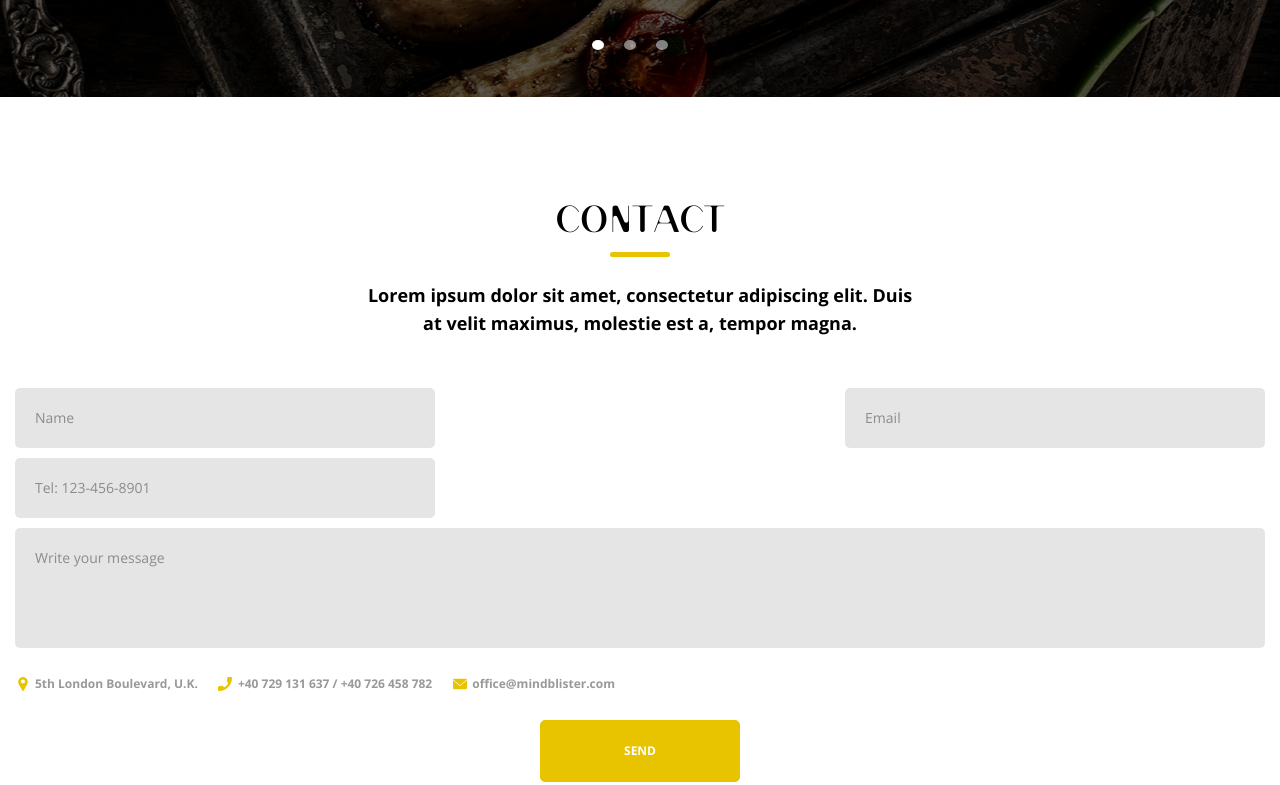
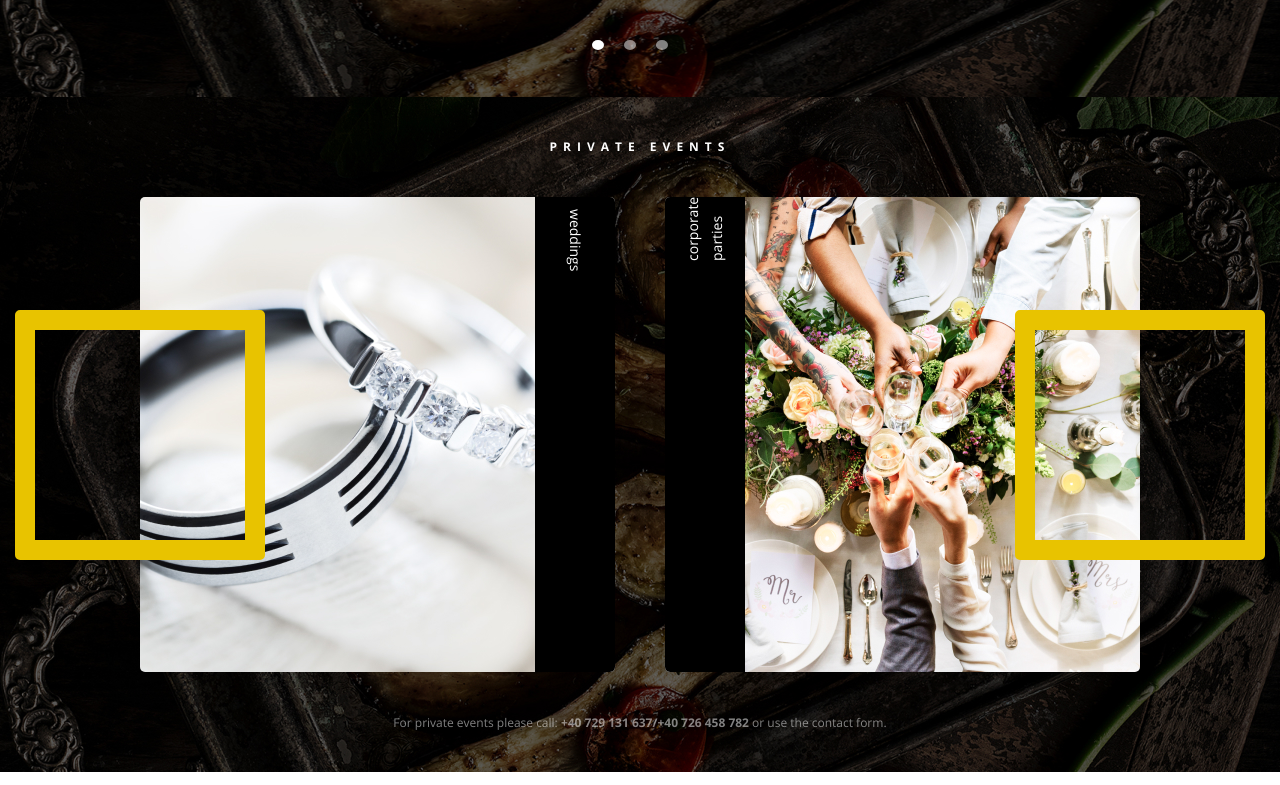
Before and after one commit to Ealinn/Hunger_landing_page, a website: page app/index.html in a window 1280 px wide. Shown: the part 3403-4188 px from the top of the page. Drawn offline with nearby package versions, Linux system fonts and the light colour scheme; files that its build step writes are made by us from their sources; files whose address does not match are found by name.

Commit message:
Events section

```diff
--- a/app/index.html
+++ b/app/index.html
@@ -299,6 +299,41 @@
     </section>
     <!-- /.specialties section -->
 
+    <section class="events section">
+      <div class="container">
+        <h3 class="section__suptitle">private events</h3>
+        <div class="section__inner events__inner">
+          <div class="section__item">
+            <div class="section__images section__images--left">
+              <img class="section__img section__img--left" src="images/events-img-1.jpg" alt="">
+              <div class="events__cats events__cats--left">
+                <p>weddings</p>
+              </div>
+            </div>
+            <!-- /.section__images -->
+          </div>
+          <!-- /.section__item -->
+          <div class="section__item">
+            <div class="section__images section__images--right">
+              <img class="section__img section__img--right" src="images/events-img-2.jpg" alt="">
+              <div class="events__cats events__cats--right">
+                <p>corporate parties</p>
+              </div>
+            </div>
+            <!-- /.section__images -->
+          </div>
+          <!-- /.section__item -->
+        </div>
+        <!-- /.section__inner team__inner -->
+        <p class="events__info">
+          For private events please call: <span class="events__info--bold">+40 729 131 637/+40 726 458 782</span> or use the contact form.
+        </p>
+        <!-- /.booking__info -->
+      </div>
+      <!-- /.container -->
+    </section>
+    <!-- /.events section -->
+
     <section class="contact section">
       <div class="container">
         <div class="section__inner contact__inner">
@@ -326,7 +361,6 @@
               </ul>
               <!-- /.contact-form__info contact-info -->
               <div class="contact-form__btn"><button class="btn">send</button></div>
-
             </form>
             <!-- /.contact__form -->
           </div>
@@ -337,7 +371,6 @@
       <!-- /.container -->
     </section>
     <!-- /.contact section -->
-
   </main>
   <!-- /.main -->
 
--- a/app/scss/_contact.scss
+++ b/app/scss/_contact.scss
@@ -7,7 +7,7 @@
     display: flex;
     flex-direction: column;
     align-items: center;
-    justify-content: start;
+    justify-content: flex-start;
   }
   &__subtitle {
     width: 100%;
@@ -44,7 +44,7 @@
 .contact-info {
   display: flex;
   flex-direction: row;
-  justify-content: start;
+  justify-content: flex-start;
   &__item {
     position: relative;
     padding-left: 20px;
--- /dev/null
+++ b/app/scss/_events.scss
@@ -0,0 +1,71 @@
+.events{
+  background-image: url(../images/events-bg.jpg);
+  background-repeat: no-repeat;
+  background-position: top center;
+  background-size: cover;
+  color: $whiteColor;
+  &__inner{
+    padding-top: 43px;
+    padding-bottom: 45px;
+  }
+  &__info {
+    text-align: center;
+    color: rgba($whiteColor, 0.5);
+    font-size: 12px;
+    line-height: 1;
+  }
+  &__info--bold {
+    font-weight: 700;
+  }
+
+  &__cats {
+    display: flex;
+    flex-direction: column;
+    position: absolute;
+    top: 0;
+    bottom: 0;
+    z-index: 2;
+    width: 80px;
+    padding: 20px;
+    background-color: $blackColor;
+  }
+
+  &__cats--left {
+    right: 0;
+    border-radius: 0px 5px 5px 0px;
+  }
+
+  &__cats--left p {
+    transform: rotate(90deg);
+  }
+
+  &__cats--right {
+    left: 0;
+    border-radius: 5px 0px 0px 5px;
+  }
+
+  &__cats--right p {
+    transform: rotate(-90deg);
+  }
+
+  // &__images::before {
+  //   content: "";
+  //   position: absolute;
+  //   width: 80px;
+  //   height: 100%;
+  //   padding: 20px;
+  //   top: 0;
+  //   background-color: $blackColor;
+  //   // border: 20px solid $accentColor;
+  //   // border-radius: 5px;
+  //   // transform: translateY(-50%);
+  // }
+  // &__images--left::before {
+  //   right: 0;
+  //   border-radius: 0px 5px 5px 0px;
+  // }
+  // &__images--right::before {
+  //   left: 0;
+  //   border-radius: 5px 0px 0px 5px;
+  // }
+}
--- a/app/scss/style.scss
+++ b/app/scss/style.scss
@@ -9,7 +9,7 @@
 @import "team";
 @import "booking";
 @import "specialties";
-
+@import "events";
 @import "contact";
 @import "footer";
 
```
Also changed, not shown: app/css/style.min.css, app/images/specialty's-bg.jpg (added).
